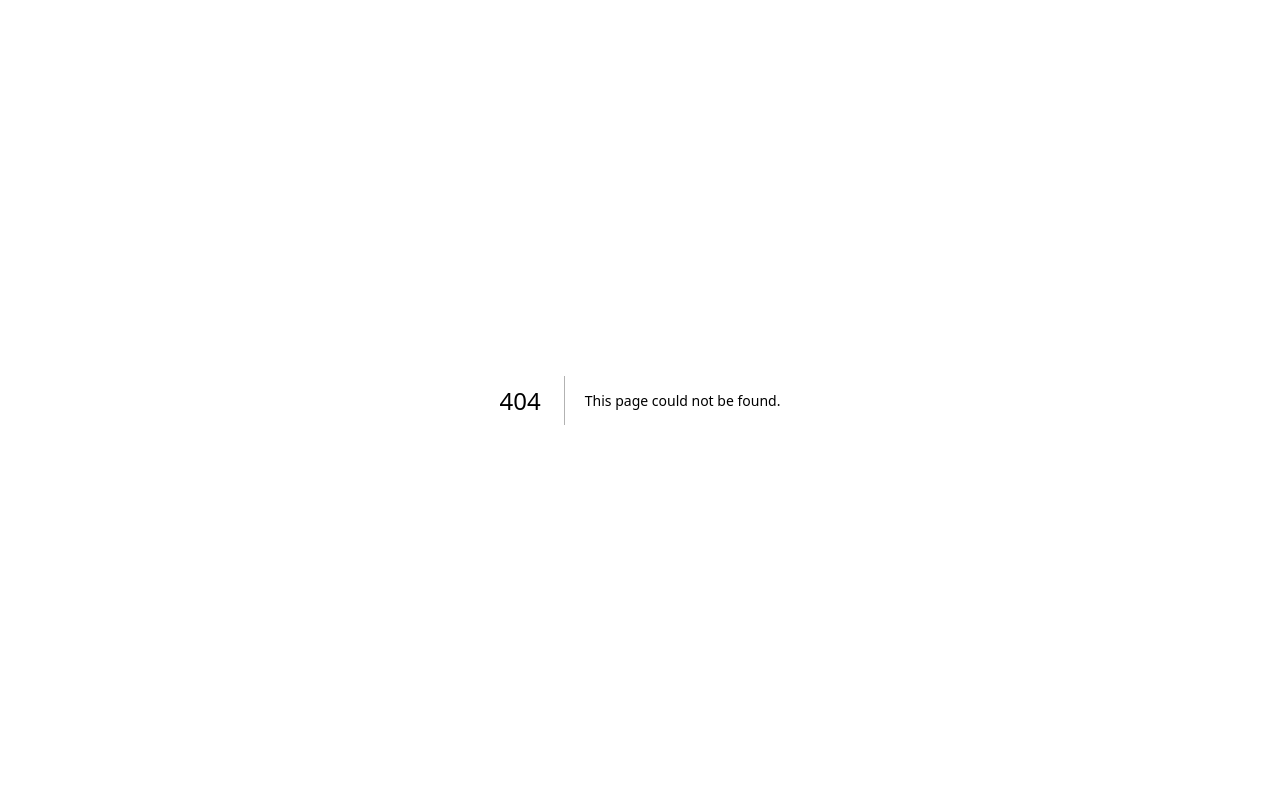
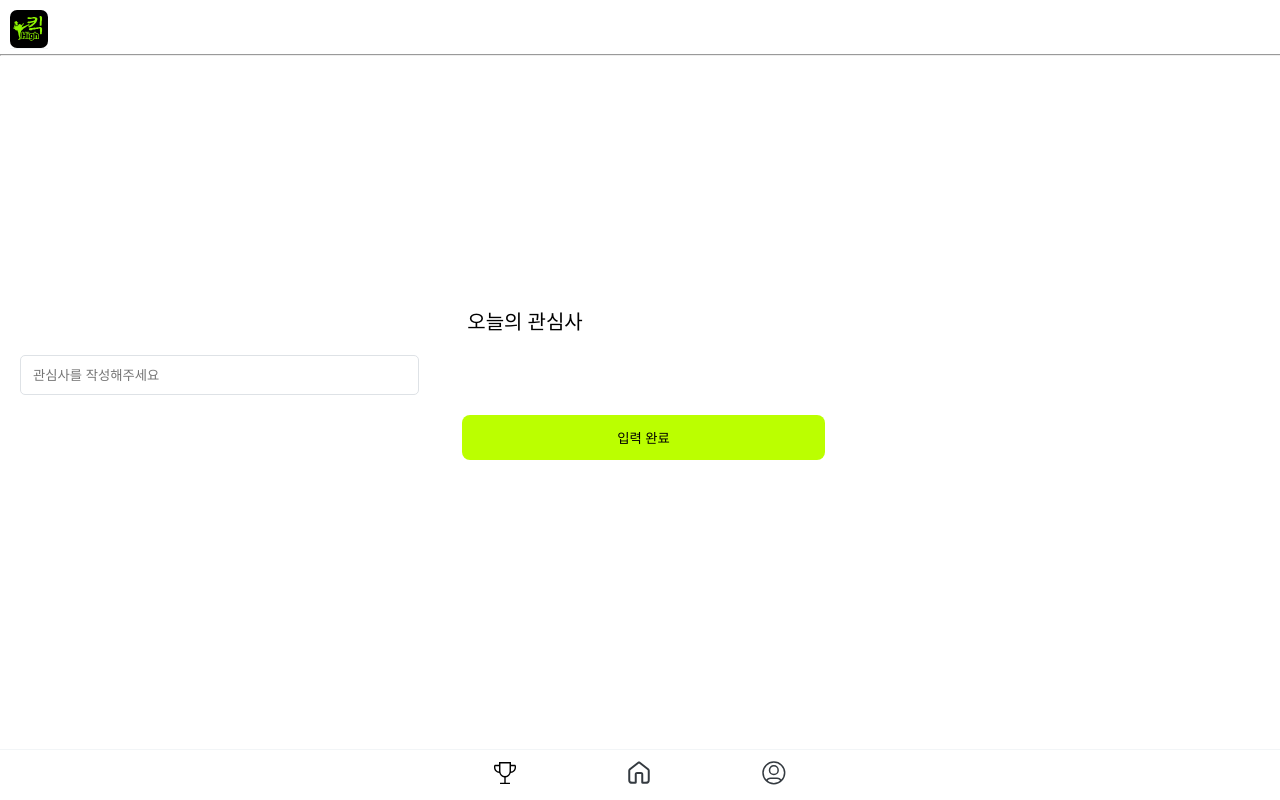
Before and after one commit to highkickappjam/highkick_front, a Next.js app: page /pages/theme in a window 1280 px wide. Before the commit this address had no page. Built offline with nearby package versions, Linux system fonts and the light colour scheme.

Commit message:
feat : 테마 퍼블리싱 완료

```diff
--- /dev/null
+++ b/src/app/pages/theme/page.tsx
@@ -0,0 +1,35 @@
+import './style.css';
+import Footer from '@/app/components/Footer';
+
+const Theme=({})=>{
+    return(
+        <div className="theme">
+
+            <div className='logo'>
+                <img src="/assets/images/logos/Small_logo.svg" alt='Logo' />
+
+            </div>
+
+            <hr />
+
+        <div className='interest'>
+                <p>오늘의 관심사</p>
+        </div>
+
+            <div className='write'>
+                <input type="text"  placeholder='관심사를 작성해주세요'/>
+            </div>
+
+        <div className='submit'>
+                <button>입력 완료</button>
+        </div>
+
+        <Footer />
+
+
+
+      </div>
+    );
+}
+
+export default Theme;
--- /dev/null
+++ b/src/app/pages/theme/style.css
@@ -0,0 +1,68 @@
+body, html{
+    text-align: center;
+    background: #fff;
+  }
+
+.logo{
+    width: 38px;
+    height: 38px;
+    flex-shrink: 0;
+    margin-top: 10px;
+    margin-left: 10px;
+    border-bottom: 1px solid var(--gray-200, #F2F5F7);
+    background: #FFF;
+}
+
+.theme hr{
+    width: 100%;
+    color: gray;
+    margin-top: 5px;
+}
+
+
+.interest{
+    margin-top: 250px;
+    margin-right: 230px;
+    font-weight: 10px;
+    color: #000;
+    font-family: Pretendard;
+    font-size: 20px;
+    font-style: normal;
+    font-weight: 500;
+    line-height: normal;
+}
+
+.write{
+    margin-left: 20px;
+    margin-top: 20px;
+}
+
+.write input{
+    text-align: left;
+    display: flex;
+    padding: 12px 208px 11px 12px;
+    justify-content: center;
+    align-items: center;
+    align-self: stretch;
+    border-radius: 5px;
+    border: 1px solid var(--gray-300, #DEE2E6);
+    background: #FFF;
+}
+
+.submit{
+    display: flex;
+    margin-top: 20px;
+    justify-content: center;
+
+}
+
+.submit button{
+    display: flex;
+    padding: 13px 155px;
+    border: none;
+    margin-left: 7px;
+    border-radius: 8px;
+    background-color: #BF0;
+    font-family: Pretendard;
+    font-weight: 500;
+}
```
Also changed, not shown: public/assets/images/icons/medal.svg.
